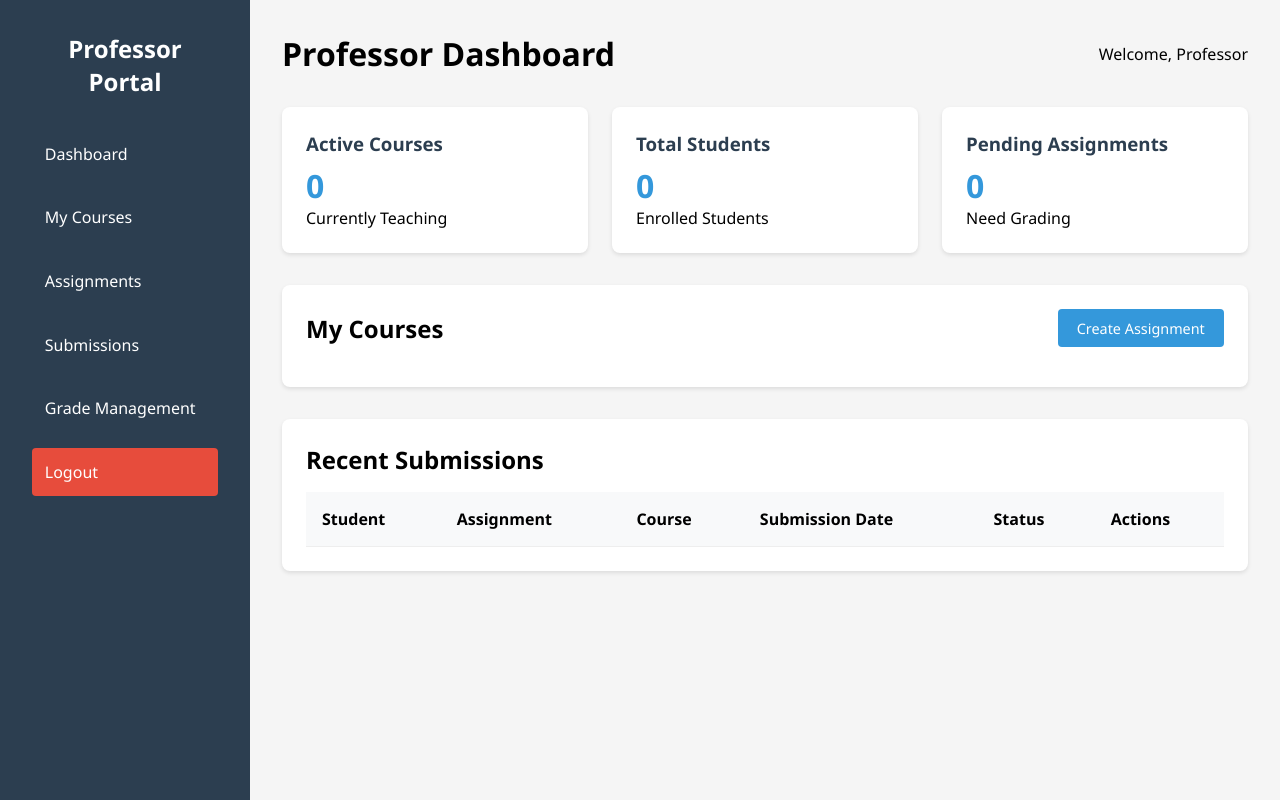
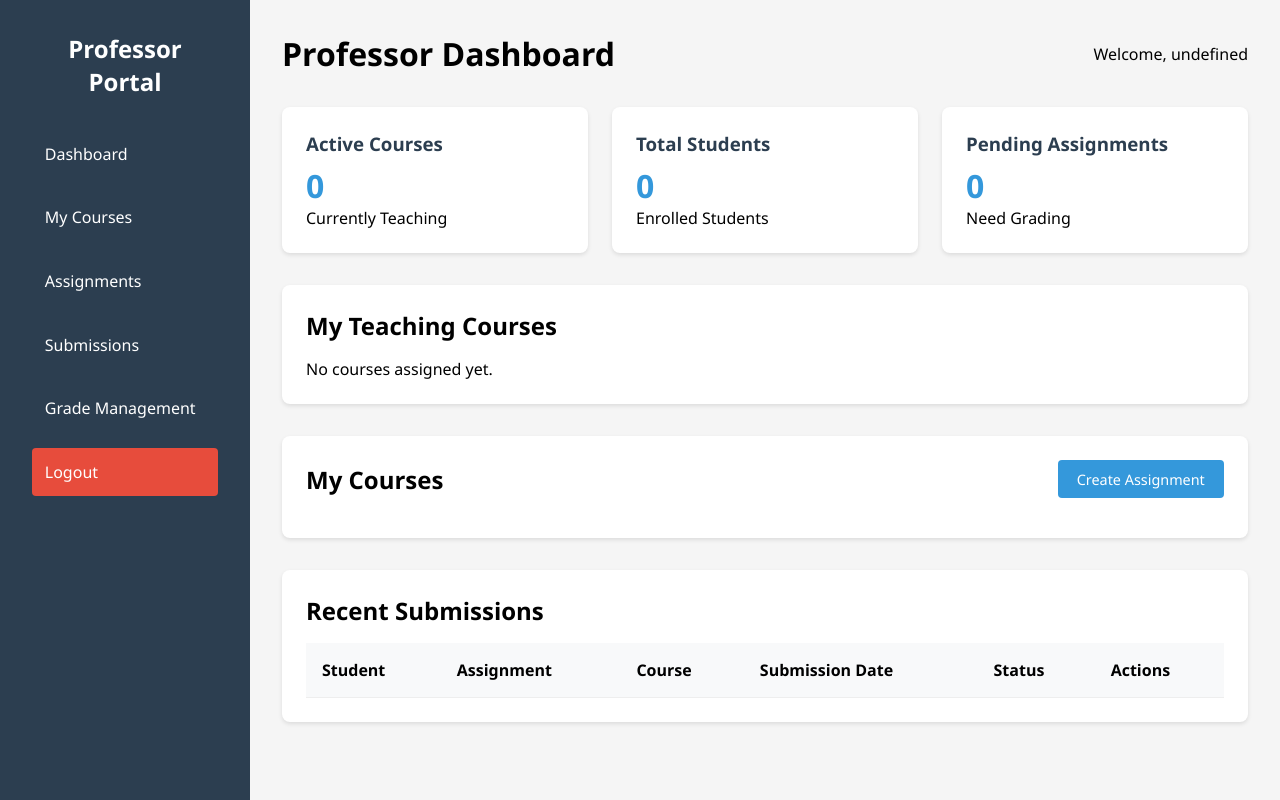
Before and after one commit to Hassan-2k03/Assignment-Portal, a Flask app: template templates/professor_dashboard.html in a window 1280 px wide. Run offline with Flask 3, Linux system fonts and the light colour scheme; the template is opened without the code that fills it, so the values that code supplies are empty.

Commit message:
now it shows mycourses in the professor dashborad
Co-Authored-By: Arjun Narve <143567036+Arjun-N2603@users.noreply.github.com>

```diff
--- a/routes.py
+++ b/routes.py
@@ -560,7 +560,6 @@
 @app.route('/professor-dashboard')
 @login_required
 def professor_dashboard():
-    """Professor dashboard data API endpoint."""
     if session.get('role') != 'professor':
         return jsonify({'message': 'Only professors can access this route'}), 403
 
@@ -583,10 +582,30 @@
 
         stats = cursor.fetchone()
 
-        # Rest of the dashboard data fetching logic...
+        # Get teaching courses with detailed information
+        cursor.execute("""
+            SELECT
+                c.*,
+                (SELECT COUNT(DISTINCT e.StudentID)
+                 FROM Enrollment e
+                 WHERE e.CourseID = c.CourseID) as enrolled_students,
+                (SELECT COUNT(a.AssignmentID)
+                 FROM Assignment a
+                 WHERE a.CourseID = c.CourseID) as assignment_count,
+                (SELECT COUNT(*)
+                 FROM Submission s
+                 JOIN Assignment a ON s.AssignmentID = a.AssignmentID
+                 WHERE a.CourseID = c.CourseID AND s.Grade IS NULL) as pending_submissions
+            FROM Course c
+            WHERE c.InstructorID = %s
+            ORDER BY c.Year DESC, c.Semester DESC
+        """, (session['user_id'],))
+
+        courses = cursor.fetchall()
 
         return jsonify({
             'stats': stats,
+            'courses': courses,
             'professor_name': session.get('username')
         }), 200
 
--- a/templates/professor_dashboard.html
+++ b/templates/professor_dashboard.html
@@ -246,6 +246,57 @@
             border-radius: 4px;
             resize: vertical;
         }
+
+        /* Add these new styles */
+        .course-grid {
+            display: grid;
+            grid-template-columns: repeat(auto-fit, minmax(300px, 1fr));
+            gap: 1.5rem;
+            margin-top: 1rem;
+        }
+
+        .course-card {
+            background: white;
+            padding: 1.5rem;
+            border-radius: 8px;
+            box-shadow: 0 2px 4px rgba(0, 0, 0, 0.1);
+            transition: transform 0.2s ease;
+        }
+
+        .course-card:hover {
+            transform: translateY(-5px);
+            box-shadow: 0 4px 8px rgba(0, 0, 0, 0.15);
+        }
+
+        .course-stats {
+            display: flex;
+            justify-content: space-between;
+            margin-top: 1rem;
+            padding-top: 1rem;
+            border-top: 1px solid #eee;
+        }
+
+        .course-stat {
+            text-align: center;
+        }
+
+        .course-stat h4 {
+            color: #666;
+            font-size: 0.9rem;
+            margin-bottom: 0.25rem;
+        }
+
+        .course-stat p {
+            color: #2c3e50;
+            font-size: 1.25rem;
+            font-weight: 600;
+        }
+
+        .course-actions {
+            margin-top: 1rem;
+            display: flex;
+            gap: 0.5rem;
+        }
     </style>
 </head>
 <body>
@@ -290,6 +341,16 @@
                     <h3>Pending Assignments</h3>
                     <div class="number" id="pendingAssignments">0</div>
                     <p class="stat-trend">Need Grading</p>
+                </div>
+            </div>
+
+            <!-- Teaching Courses Overview -->
+            <div class="dashboard-section">
+                <div class="section-header">
+                    <h2>My Teaching Courses</h2>
+                </div>
+                <div class="course-grid" id="teachingCourses">
+                    <!-- Courses will be populated here -->
                 </div>
             </div>
 
@@ -386,9 +447,9 @@
             fetch('/professor-dashboard')
                 .then(response => response.json())
                 .then(data => {
-                    updateDashboardStats(data);
-                    displayCourses(data.courses);
-                    updateProfessorName(data.professor_name);
+                    updateDashboardStats(data.stats);
+                    displayTeachingCourses(data.courses);
+                    document.getElementById('professorName').textContent = `Welcome, ${data.professor_name}`;
                 })
                 .catch(error => console.error('Error:', error));
         }
@@ -418,6 +479,46 @@
                     <button class="btn btn-primary" onclick="viewCourseDetails(${course.CourseID})">
                         View Details
                     </button>
+                </div>
+            `).join('');
+        }
+
+        function displayTeachingCourses(courses) {
+            const container = document.getElementById('teachingCourses');
+            if (!courses || courses.length === 0) {
+                container.innerHTML = '<p class="empty-message">No courses assigned yet.</p>';
+                return;
+            }
+
+            container.innerHTML = courses.map(course => `
+                <div class="course-card">
+                    <h3>${course.CourseName}</h3>
+                    <p class="course-code">${course.CourseCode}</p>
+                    <p class="semester">Semester ${course.Semester} - ${course.Year}</p>
+
+                    <div class="course-stats">
+                        <div class="course-stat">
+                            <h4>Students</h4>
+                            <p>${course.enrolled_students}</p>
+                        </div>
+                        <div class="course-stat">
+                            <h4>Assignments</h4>
+                            <p>${course.assignment_count}</p>
+                        </div>
+                        <div class="course-stat">
+                            <h4>Pending</h4>
+                            <p>${course.pending_submissions}</p>
+                        </div>
+                    </div>
+
+                    <div class="course-actions">
+                        <button class="btn btn-primary" onclick="viewCourseDetails(${course.CourseID})">
+                            View Details
+                        </button>
+                        <button class="btn btn-primary" onclick="createAssignment(${course.CourseID})">
+                            New Assignment
+                        </button>
+                    </div>
                 </div>
             `).join('');
         }
```
